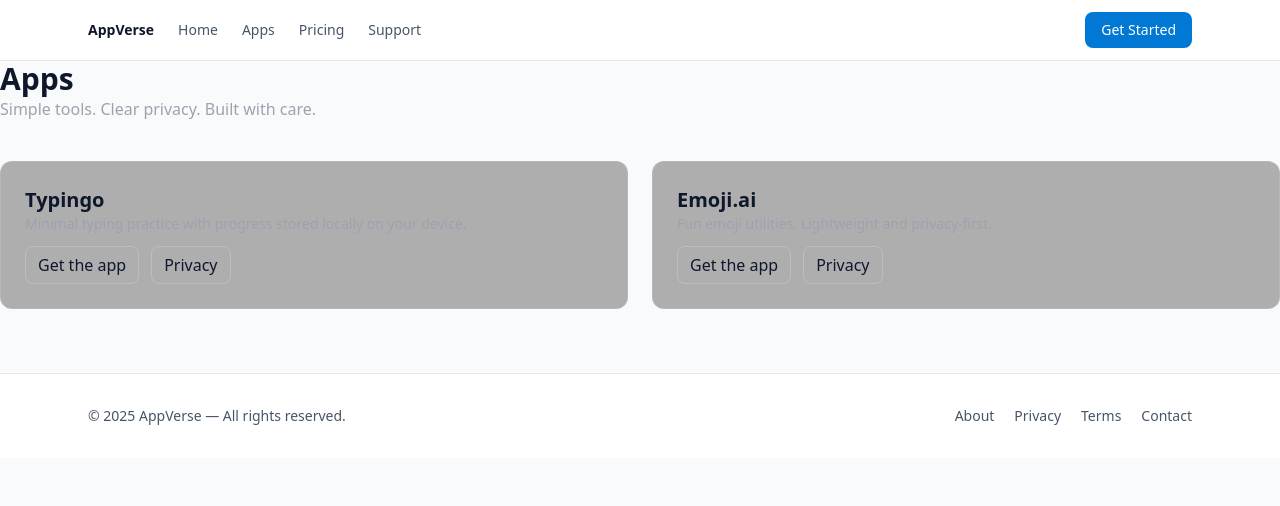
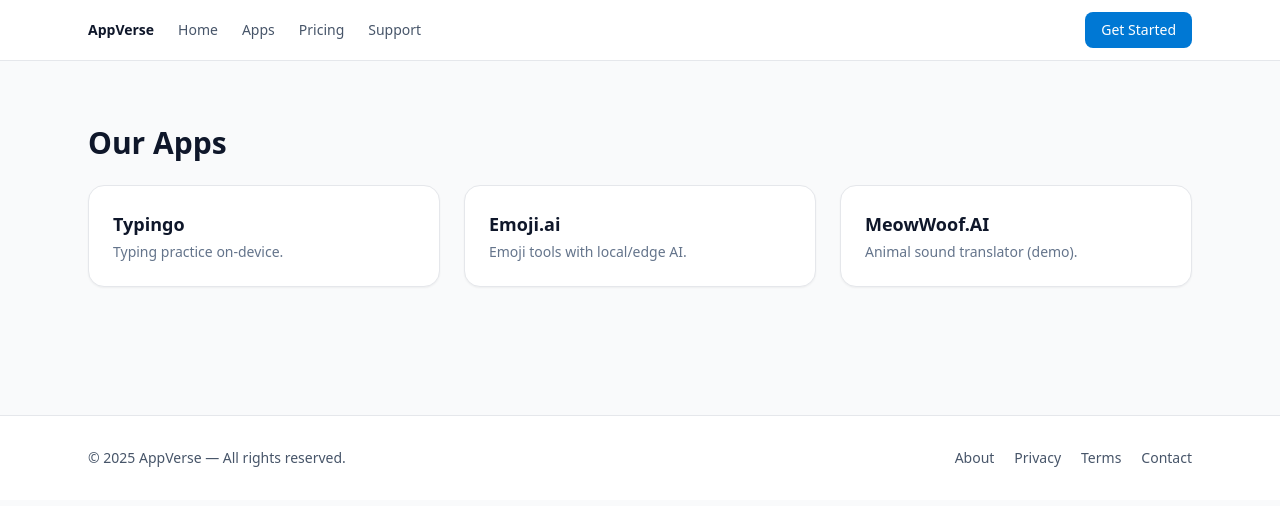
Before and after one commit to Shirlion/appverse-website, a Next.js app: page /apps in a window 1280 px wide. Shown: the top 506 px of the page. Built offline with nearby package versions, Linux system fonts and the light colour scheme.

Commit message:
Update page.tsx

```diff
--- a/app/apps/page.tsx
+++ b/app/apps/page.tsx
@@ -1,50 +1,22 @@
-// app/apps/page.tsx
-export const metadata = {
-  title: "Apps",
-  description: "Discover AppVerse apps.",
-};
+export const metadata = { title: "Apps — AppVerse" };
+
+const apps = [
+  { slug: "typingo", name: "Typingo", desc: "Typing practice on-device." },
+  { slug: "emoji-ai", name: "Emoji.ai", desc: "Emoji tools with local/edge AI." },
+  { slug: "meowwoof-ai", name: "MeowWoof.AI", desc: "Animal sound translator (demo)." },
+];
 
 export default function AppsPage() {
   return (
-    <section className="space-y-10">
-      <header>
-        <h1 className="text-3xl font-bold">Apps</h1>
-        <p className="text-gray-400">Simple tools. Clear privacy. Built with care.</p>
-      </header>
-
-      <div className="grid sm:grid-cols-2 gap-6">
-        {/* Typingo */}
-        <article id="typingo" className="rounded-xl border border-white/10 bg-black/30 p-6">
-          <h2 className="text-xl font-semibold">Typingo</h2>
-          <p className="text-gray-400 text-sm mb-3">
-            Minimal typing practice with progress stored locally on your device.
-          </p>
-          <div className="flex gap-3">
-            {/* لینک‌های استور را بعدا جایگزین کن */}
-            <a className="rounded-lg border border-white/20 px-3 py-1.5 hover:border-sky-400" href="#">
-              Get the app
-            </a>
-            <a className="rounded-lg border border-white/20 px-3 py-1.5 hover:border-sky-400" href="/en/legal/typingo">
-              Privacy
-            </a>
-          </div>
-        </article>
-
-        {/* Emoji.ai */}
-        <article id="emoji-ai" className="rounded-xl border border-white/10 bg-black/30 p-6">
-          <h2 className="text-xl font-semibold">Emoji.ai</h2>
-          <p className="text-gray-400 text-sm mb-3">
-            Fun emoji utilities. Lightweight and privacy-first.
-          </p>
-          <div className="flex gap-3">
-            <a className="rounded-lg border border-white/20 px-3 py-1.5 hover:border-sky-400" href="#">
-              Get the app
-            </a>
-            <a className="rounded-lg border border-white/20 px-3 py-1.5 hover:border-sky-400" href="/en/legal/emoji-ai">
-              Privacy
-            </a>
-          </div>
-        </article>
+    <section className="mx-auto max-w-6xl px-6 py-16">
+      <h1 className="text-3xl font-bold mb-6">Our Apps</h1>
+      <div className="grid gap-6 sm:grid-cols-2 lg:grid-cols-3">
+        {apps.map(a => (
+          <a key={a.slug} href={`/apps/${a.slug}`} className="rounded-2xl bg-white border border-gray-200 p-6 shadow-sm hover:shadow-lg transition">
+            <h3 className="text-lg font-semibold">{a.name}</h3>
+            <p className="text-slate-500 text-sm mt-1">{a.desc}</p>
+          </a>
+        ))}
       </div>
     </section>
   );
```
